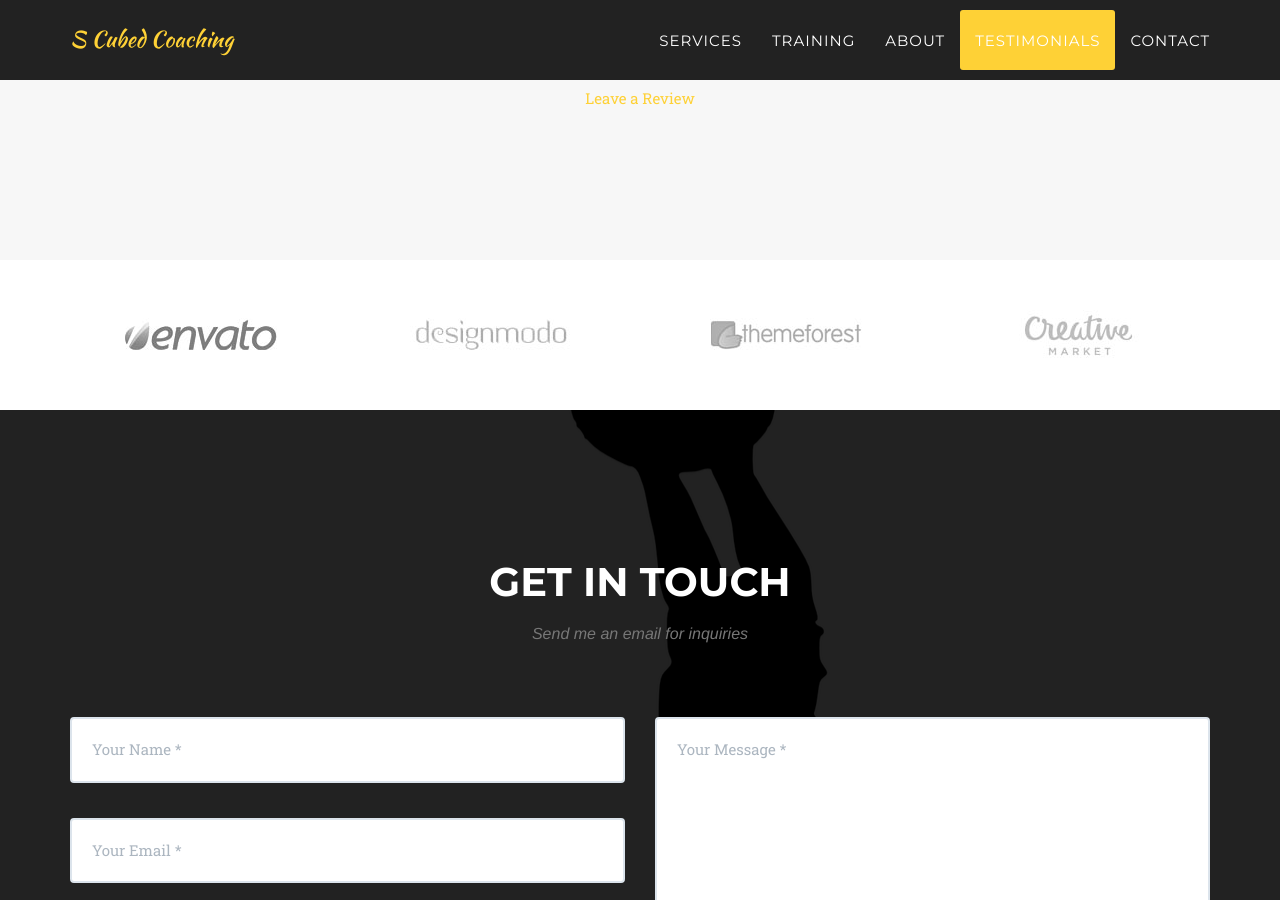
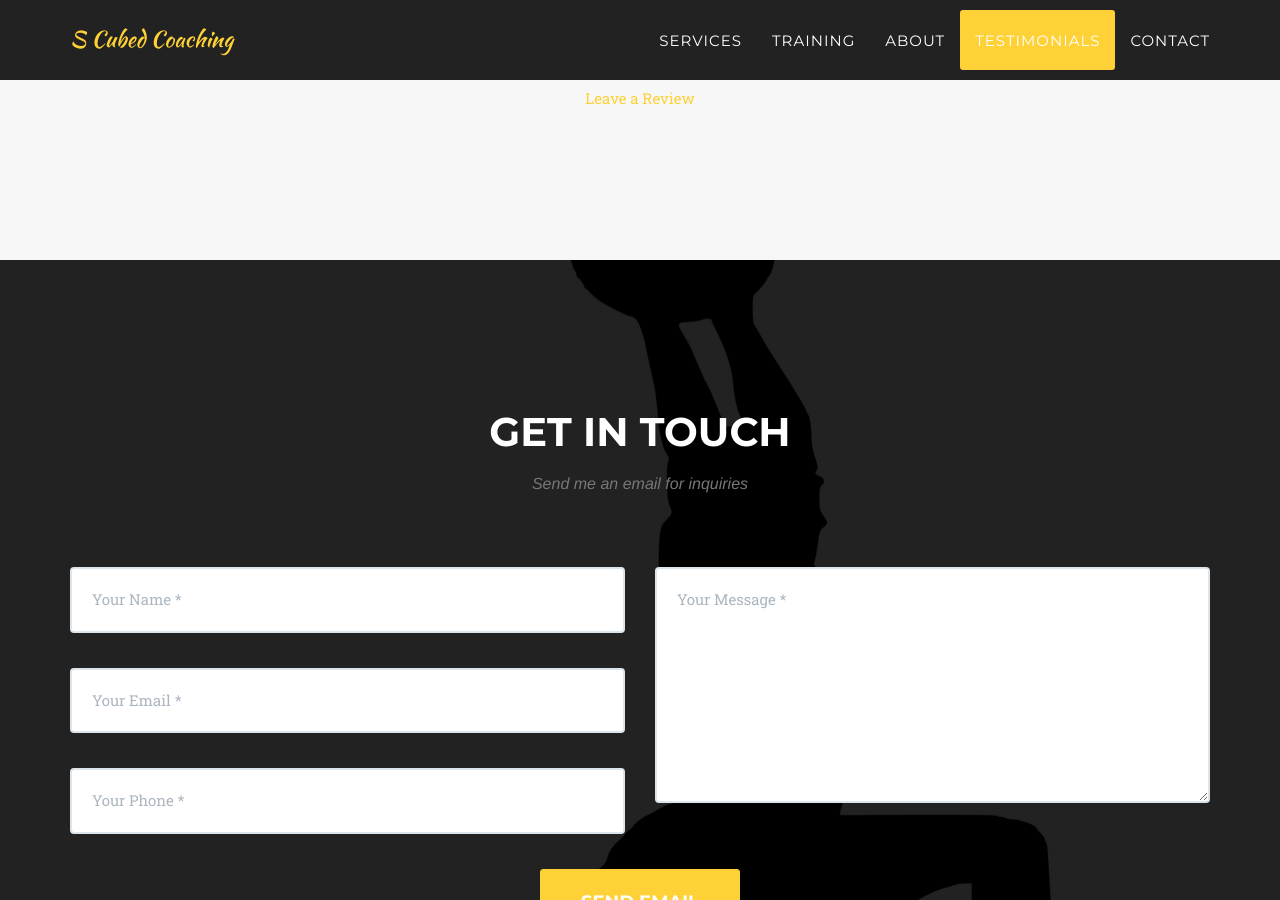
Before and after one commit to limit-DNE/SCubed, a Jekyll site: the page built from index.html, in a window 1280 px wide and 900 px high, scrolled down 5495 px. Built offline with Jekyll 4.4.1, drawn with Linux system fonts in a browser that asks for light colours; some web fonts are replaced.

Commit message:
Update clients.html

```diff
--- a/_includes/clients.html
+++ b/_includes/clients.html
@@ -3,26 +3,7 @@
     <aside class="clients">
         <div class="container">
             <div class="row">
-                <div class="col-md-3 col-sm-6">
-                    <a href="#">
-                        <img src="img/logos/envato.jpg" class="img-responsive img-centered" alt="">
-                    </a>
-                </div>
-                <div class="col-md-3 col-sm-6">
-                    <a href="#">
-                        <img src="img/logos/designmodo.jpg" class="img-responsive img-centered" alt="">
-                    </a>
-                </div>
-                <div class="col-md-3 col-sm-6">
-                    <a href="#">
-                        <img src="img/logos/themeforest.jpg" class="img-responsive img-centered" alt="">
-                    </a>
-                </div>
-                <div class="col-md-3 col-sm-6">
-                    <a href="#">
-                        <img src="img/logos/creative-market.jpg" class="img-responsive img-centered" alt="">
-                    </a>
-                </div>
+
             </div>
         </div>
     </aside>
```
